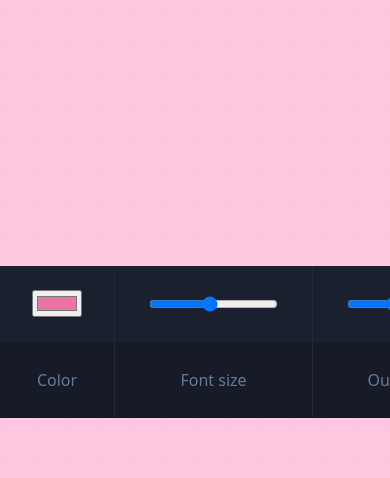
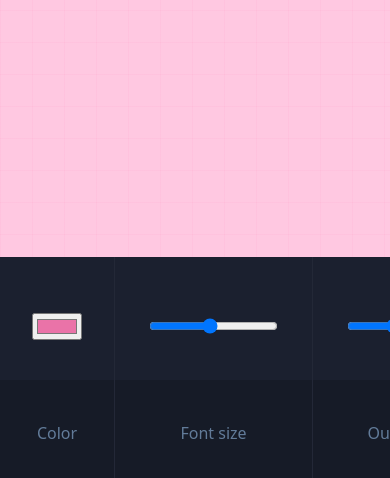
Before and after one commit to rosslibby/barbie-the-virgo-editor, a plain HTML site: page index.html in a window 390 px wide. Shown: the part 342-820 px from the top of the page. Drawn offline with Linux system fonts and the light colour scheme.

Commit message:
accomodate mobile device height with toolbar

```diff
--- a/styles/index.css
+++ b/styles/index.css
@@ -12,12 +12,6 @@ body {
   font-weight: 700;
   grid-template-rows: 80vh 20vh;
   margin: 0;
-}
-
-@media screen and (max-width: 640px) {
-  body {
-    grid-template-rows: 90vh 10vh;
-  }
 }
 
 .canvas {
@@ -72,7 +66,7 @@ body {
 
 @media screen and (max-width: 640px) {
   body {
-    grid-template-rows: 72vh 18vh;
+    grid-template-rows: 71vh auto;
   }
 
   .canvas {
@@ -85,6 +79,10 @@ body {
   .controls::-webkit-scrollbar {
     display: none;
     width: 0 !important;
+  }
+
+  .control {
+    padding: 1rem 0;
   }
 
   .control .input {
```
